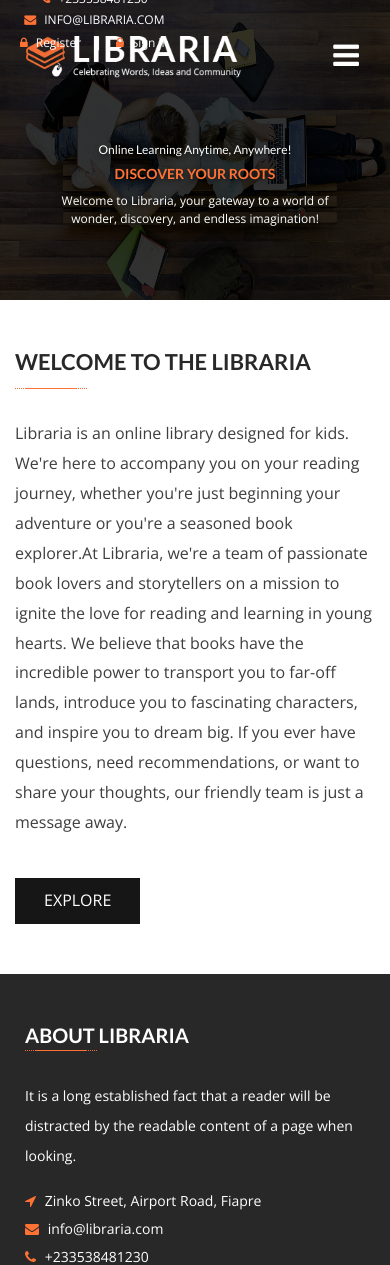
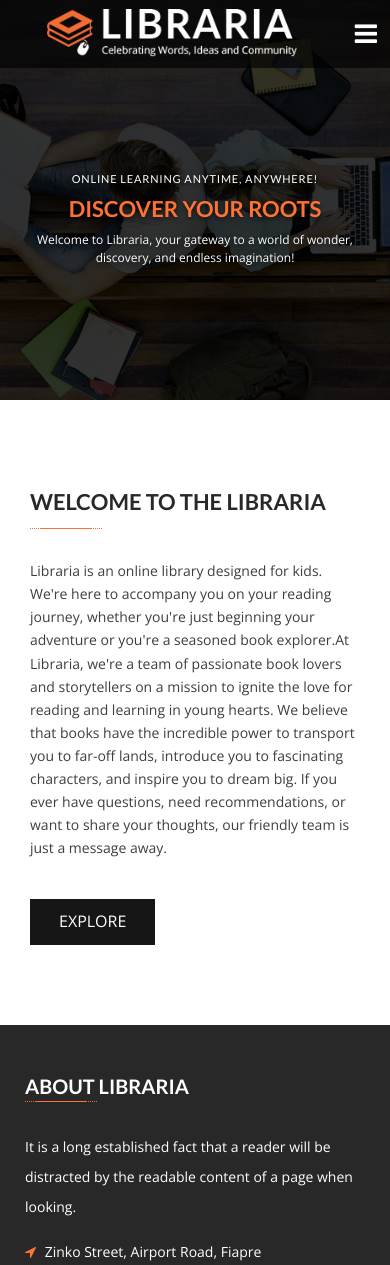
Before and after one commit to micky225/Online_Library_Management, a Django app: page / in a window 390 px wide. Shown: the top 1265 px of the page. Run offline with Django 4.2, Linux system fonts and the light colour scheme; some libraries are stand-ins or nearby versions.

Commit message:
Updated UI2

```diff
--- a/library/static/css/custom.css
+++ b/library/static/css/custom.css
@@ -1,41 +1,180 @@
 /* Libraria custom enhancements */
 
-/* Show contact bar on mobile */
+/* ------------------------------------------------------------------
+   Mobile header — logo + hamburger only; contact/auth in slide menu
+   ------------------------------------------------------------------ */
 @media (max-width: 991px) {
-  #header-v1 .header-topbar {
-    display: block !important;
-    text-align: center;
-    padding: 8px 0 4px;
-    margin-bottom: 5px;
+  #header-v1.navbar-wrapper {
+    top: 0;
+    background: rgba(0, 0, 0, 0.65);
   }
 
-  #header-v1 .header-topbar .topbar-info,
-  #header-v1 .header-topbar .topbar-links {
-    float: none !important;
-    text-align: center;
-    display: block;
+  #header-v1 > .container {
+    padding-left: 0;
+    padding-right: 0;
   }
 
-  #header-v1 .header-topbar .topbar-info a,
-  #header-v1 .header-topbar .topbar-links a {
-    font-size: 12px;
-    display: inline-block;
-    margin: 2px 4px;
+  #header-v1 > .container > .row {
+    margin-left: 0;
+    margin-right: 0;
   }
 
-  #header-v1 .header-topbar span {
-    margin: 0 6px;
+  /* Hide desktop topbar + nav column entirely on mobile */
+  #header-v1 .col-md-9 {
+    display: none !important;
+  }
+
+  #header-v1 .col-md-3 {
+    width: 100%;
+    float: none;
+    position: static;
+  }
+
+  #header-v1 nav.navbar {
+    position: relative;
+    min-height: 68px;
+    margin-bottom: 0;
+  }
+
+  #header-v1 nav.navbar > .row {
+    position: relative;
+    display: flex;
+    align-items: center;
+    justify-content: center;
+    margin: 0;
+    padding: 0 58px 0 12px;
+  }
+
+  #header-v1 .navbar-header {
+    width: 100%;
+    text-align: center;
+  }
+
+  #header-v1 .navbar-brand {
+    float: none;
+    display: inline-block;
+    width: auto;
+    max-width: 100%;
+    margin: 0;
+    padding: 8px 0;
+  }
+
+  #header-v1 .navbar-brand h1 {
+    margin: 0;
+    line-height: 1;
+  }
+
+  #header-v1 .navbar-brand img {
+    max-height: 48px;
+    width: auto;
+    display: inline-block;
+  }
+
+  #header-v1 .mobile-menu {
+    position: absolute;
+    top: 50%;
+    right: 12px;
+    transform: translateY(-50%);
+    margin: 0;
+  }
+
+  #header-v1 .mobile-menu a i {
+    font-size: 26px;
+  }
+
+  /* Override theme rule that absolutely positions topbar off-screen */
+  #header-v1 .header-topbar {
+    display: none !important;
+    position: static;
+    top: auto;
+    left: auto;
   }
 }
 
-@media (max-width: 480px) {
-  #header-v1 .header-topbar .topbar-info a {
-    display: block;
-    margin: 4px 0;
+/* Mobile slide-menu contact block */
+#mobile-menu .mobile-contact a {
+  color: #fff;
+  font-size: 13px;
+  letter-spacing: 0.3px;
+}
+
+#mobile-menu .mobile-contact a i {
+  color: #ff7236;
+  margin-right: 10px;
+  width: 16px;
+  text-align: center;
+}
+
+#mobile-menu .mobile-nav-divider {
+  pointer-events: none;
+  padding: 0 20px;
+}
+
+#mobile-menu .mobile-nav-divider span {
+  display: block;
+  border-top: 1px solid rgba(255, 255, 255, 0.2);
+  margin: 4px 0 8px;
+}
+
+/* ------------------------------------------------------------------
+   Home hero carousel — mobile spacing & readability
+   ------------------------------------------------------------------ */
+@media (max-width: 767px) {
+  #home-v1-header-carousel figure img {
+    min-height: 400px;
+    object-fit: cover;
+    object-position: center top;
   }
 
-  #header-v1 .header-topbar .topbar-info span {
+  #home-v1-header-carousel .carousel-caption {
+    top: 55%;
+    left: 5%;
+    right: 5%;
+    transform: translateY(-50%);
+    padding: 0 12px;
+  }
+
+  #home-v1-header-carousel .carousel-caption h2 {
+    font-size: 22px;
+    line-height: 1.25;
+    margin: 0 0 8px;
+  }
+
+  #home-v1-header-carousel .carousel-caption h3 {
+    font-size: 11px;
+    letter-spacing: 0.8px;
+    margin: 0 0 10px;
+    text-transform: uppercase;
+  }
+
+  #home-v1-header-carousel .carousel-caption p {
+    font-size: 12px;
+    line-height: 1.55;
+    margin: 0;
+    max-width: 320px;
+    margin-left: auto;
+    margin-right: auto;
+  }
+
+  #home-v1-header-carousel .carousel-control {
     display: none;
+  }
+
+  .welcome-section {
+    padding-top: 40px;
+  }
+
+  .welcome-section .welcome-wrap .welcome-text {
+    padding: 0 15px 30px;
+  }
+
+  .welcome-section .welcome-wrap .welcome-text h2 {
+    font-size: 22px;
+  }
+
+  .welcome-section .welcome-wrap .welcome-text p {
+    font-size: 14px;
+    line-height: 1.65;
   }
 }
 
@@ -161,18 +300,3 @@
     margin-bottom: 24px;
   }
 }
-
-/* Carousel caption mobile */
-@media (max-width: 767px) {
-  .carousel-caption h2 {
-    font-size: 24px;
-  }
-
-  .carousel-caption h3 {
-    font-size: 14px;
-  }
-
-  .carousel-caption p {
-    font-size: 13px;
-  }
-}
--- a/library/templates/index.html
+++ b/library/templates/index.html
@@ -106,6 +106,13 @@
                                     <li class="mobile-title">
                                         <a href="#" class="close"></a>
                                     </li>
+                                    <li class="mobile-contact">
+                                        <a href="tel:+233538481230"><i class="fa fa-phone"></i>+233538481230</a>
+                                    </li>
+                                    <li class="mobile-contact">
+                                        <a href="mailto:info@libraria.com"><i class="fa fa-envelope"></i>info@libraria.com</a>
+                                    </li>
+                                    <li class="mobile-nav-divider"><span></span></li>
                                     <li>
                                         <a href="{% url 'home'%}">Home</a>
                                     </li>
```
